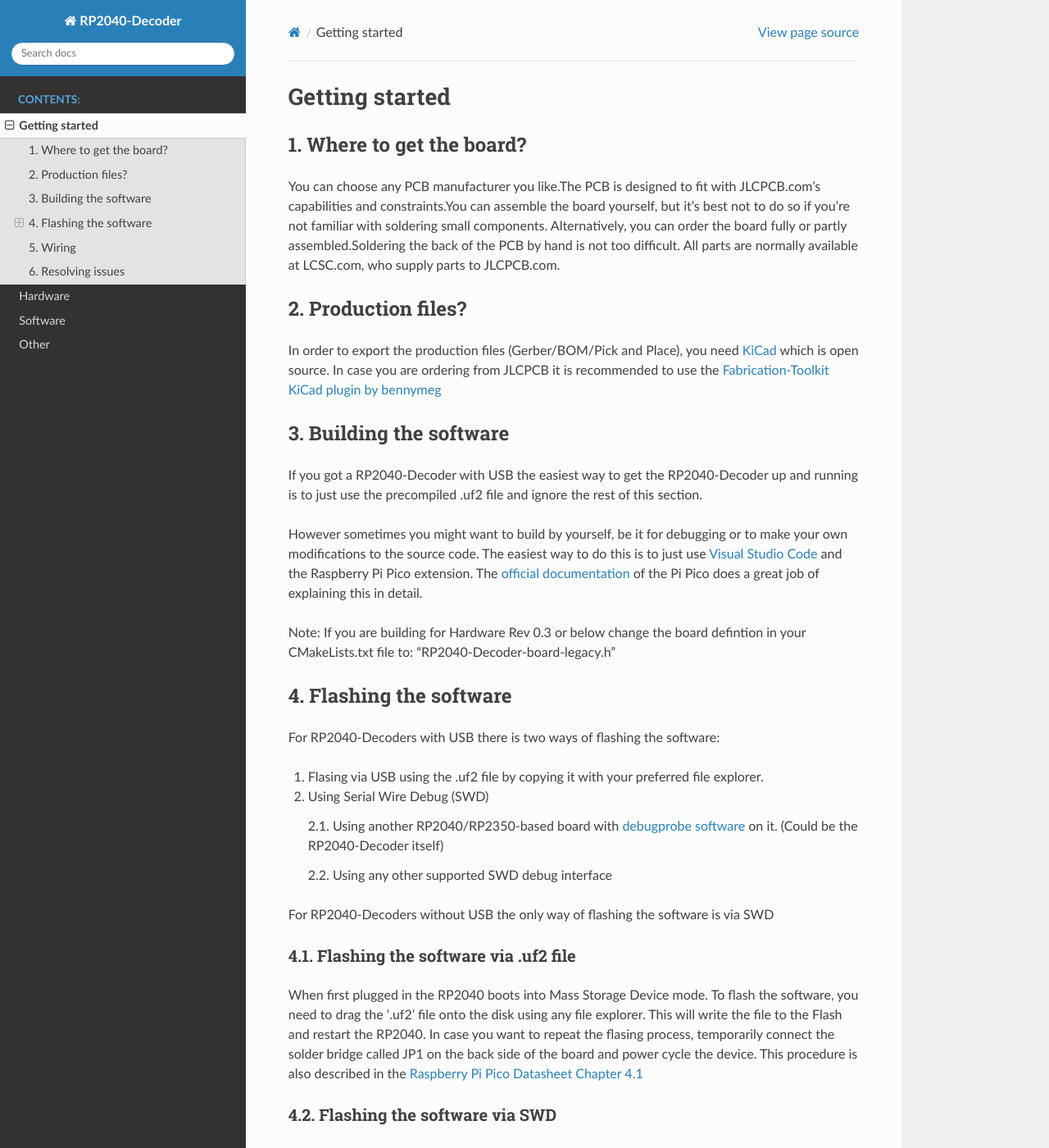
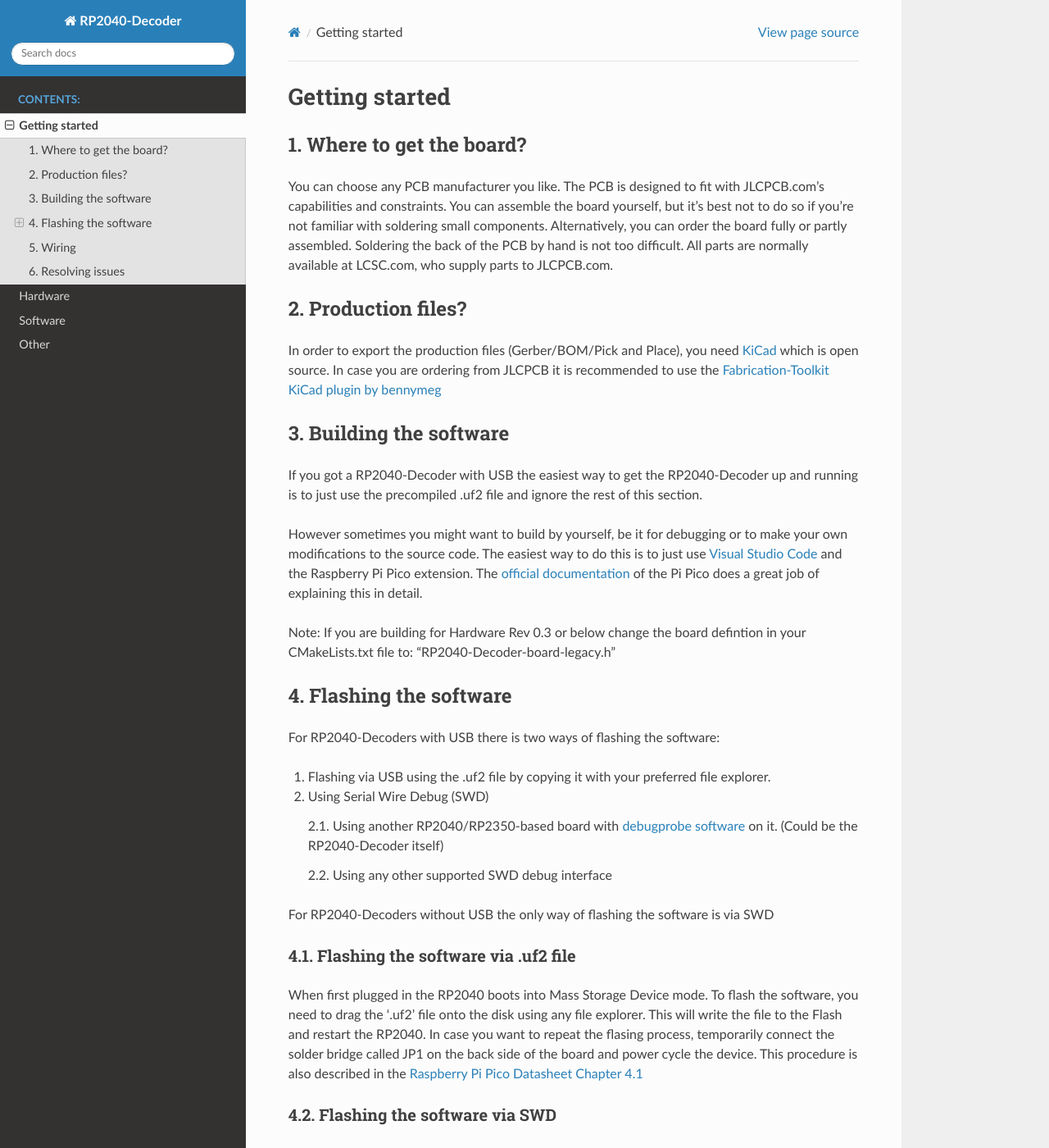
Before and after one commit to gab-k/RP2040-Decoder, a Sphinx documentation site: the page built from docs/sphinx/source/other/getting_started.rst, in a window 1280 px wide and 1400 px high. Shown: the whole window at 82% size. Built offline with Sphinx 7.4.7 and the Read the Docs theme 3.1.0, drawn with Linux system fonts in a browser that asks for light colours; pages that are not in the unit, such as notebooks, are missing from menus.

```diff
--- a/docs/sphinx/source/other/getting_started.rst
+++ b/docs/sphinx/source/other/getting_started.rst
@@ -4,7 +4,7 @@ Getting started
 1. Where to get the board?
 ----------------------------------
 
-You can choose any PCB manufacturer you like.The PCB is designed to fit with JLCPCB.com's capabilities and constraints.You can assemble the board yourself, but it's best not to do so if you're not familiar with soldering small components. Alternatively, you can order the board fully or partly assembled.Soldering the back of the PCB by hand is not too difficult. All parts are normally available at LCSC.com, who supply parts to JLCPCB.com.
+You can choose any PCB manufacturer you like. The PCB is designed to fit with JLCPCB.com's capabilities and constraints. You can assemble the board yourself, but it's best not to do so if you're not familiar with soldering small components. Alternatively, you can order the board fully or partly assembled. Soldering the back of the PCB by hand is not too difficult. All parts are normally available at LCSC.com, who supply parts to JLCPCB.com.
 
 2. Production files?
 ----------------------------------
@@ -30,7 +30,7 @@ Note: If you are building for Hardware Rev 0.3 or below change the board definti
 
 For RP2040-Decoders with USB there is two ways of flashing the software:
 
-1. Flasing via USB using the .uf2 file by copying it with your preferred file explorer.
+1. Flashing via USB using the .uf2 file by copying it with your preferred file explorer.
 2. Using Serial Wire Debug (SWD)
 
    2.1. Using another RP2040/RP2350-based board with `debugprobe software <https://github.com/raspberrypi/debugprobe>`_ on it. (Could be the RP2040-Decoder itself)
```
Also changed, not shown: docs/sphinx/source/software/sw_description.rst (+4 -4 lines), 1 other file.
